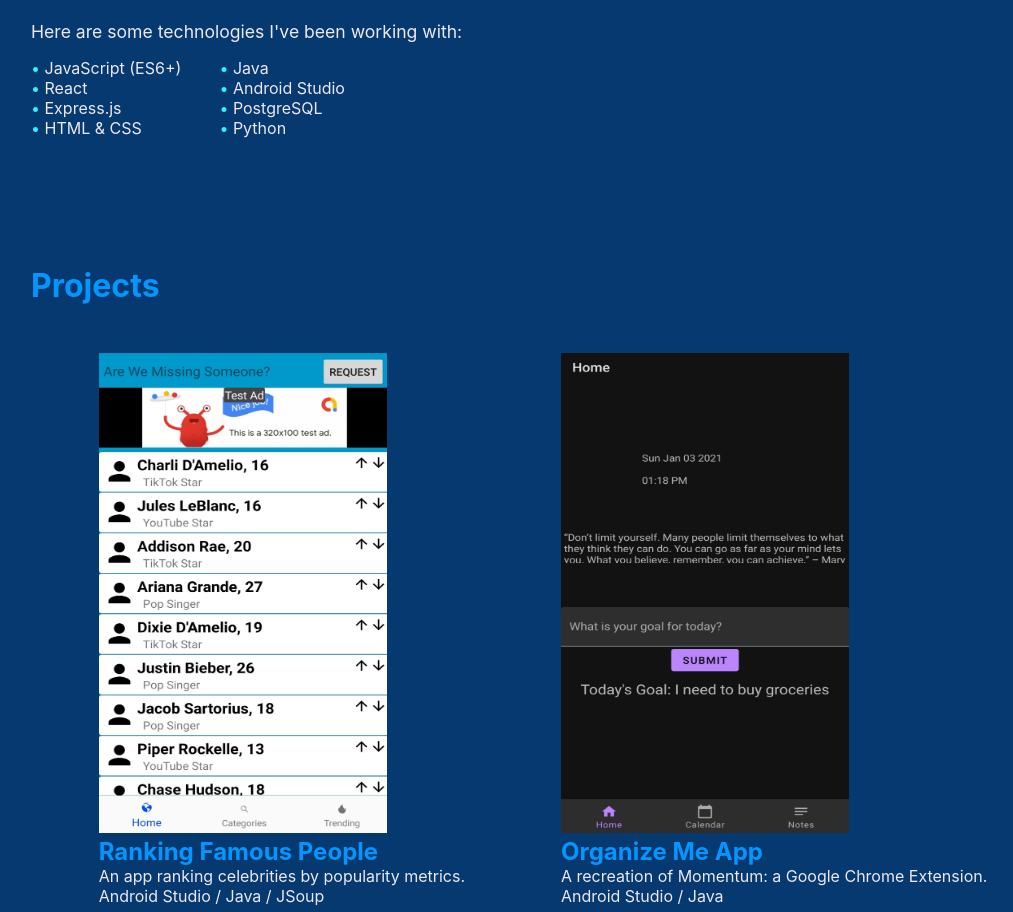
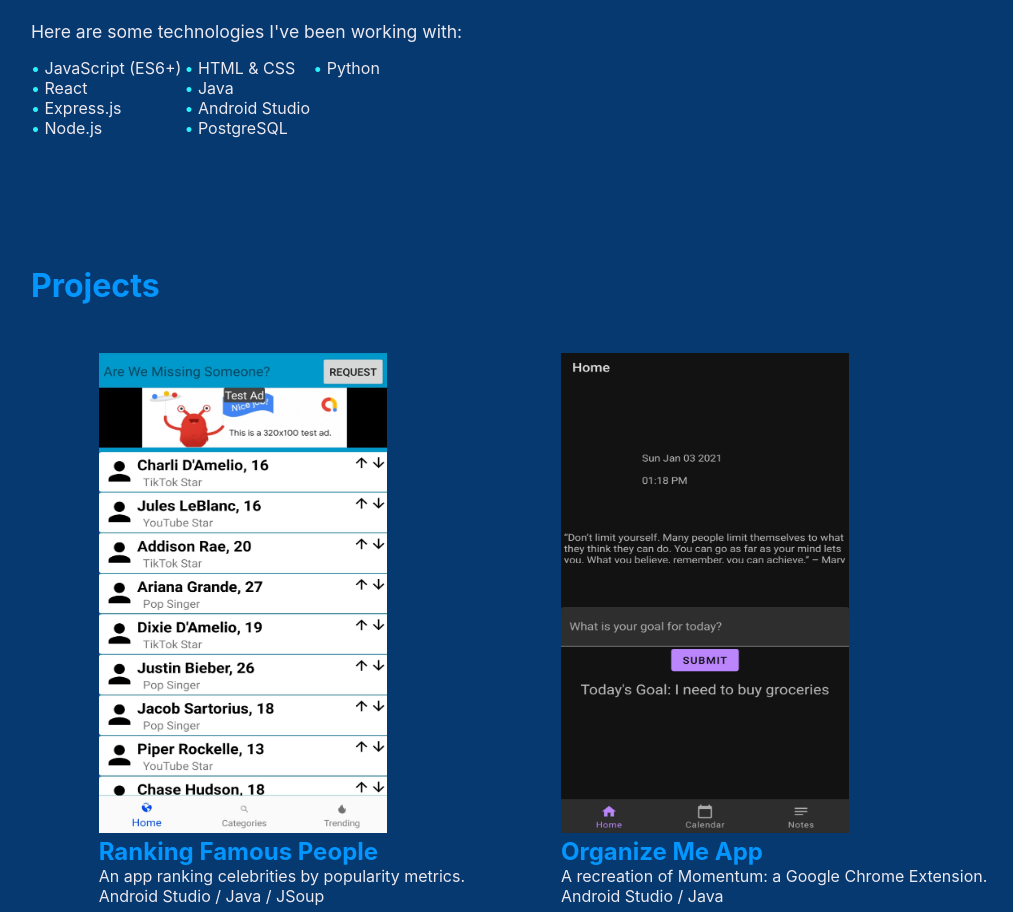
Before and after one commit to JorgeLFigueroa/jorgefigueroa.com-v1, a React (Create React App) app: page / in a window 1280 px wide. Shown: the part 1399-2311 px from the top of the page, without its empty margins (97-1110 px from the left). Built offline with nearby package versions, Linux system fonts and the light colour scheme.

Commit message:
Updated About.js
Added Node.js to list.

```diff
--- a/src/Components/About.js
+++ b/src/Components/About.js
@@ -4,7 +4,7 @@
 export default class About extends Component {
   render() {
     return (
-      <Container id='about'>
+      <Container id="about">
         <h1>About Me</h1>
         <p>
           Hello! I'm Jorge, a software engineering student based in Rochester,
@@ -32,6 +32,7 @@
             <li>JavaScript (ES6+)</li>
             <li>React</li>
             <li>Express.js</li>
+            <li>Node.js</li>
             <li>HTML &amp; CSS</li>
             <li>Java</li>
             <li>Android Studio</li>
@@ -78,7 +79,7 @@
     color: #ece8ef;
   }
   li::before {
-  content: "• ";
-  color: #2af5ff;
-}
+    content: "• ";
+    color: #2af5ff;
+  }
 `;
```
Also changed, not shown: 1 other file (tests, documents, lock files or other folders).
